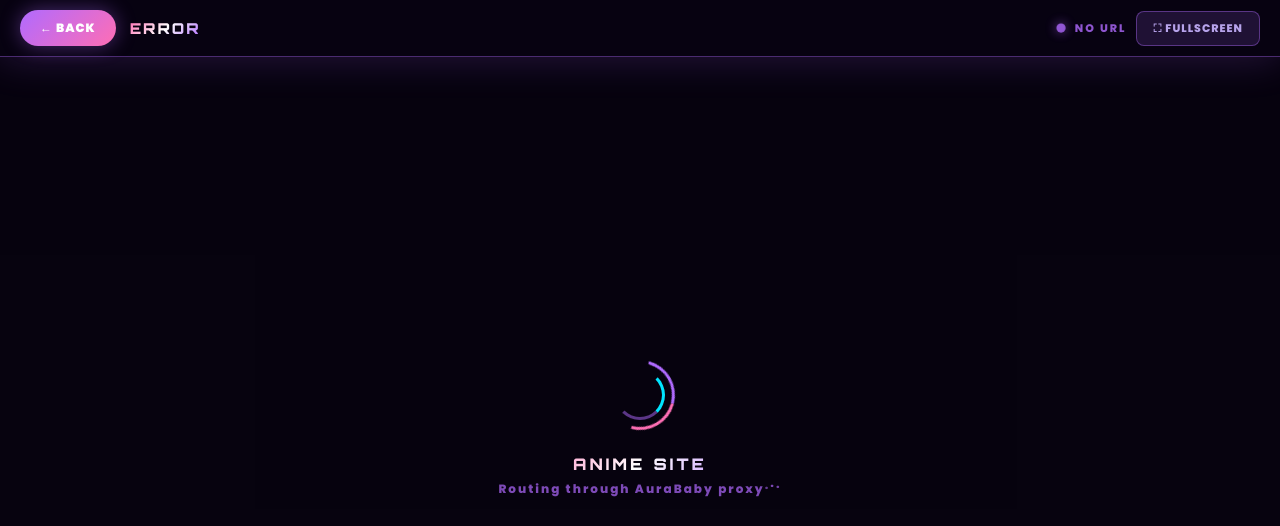
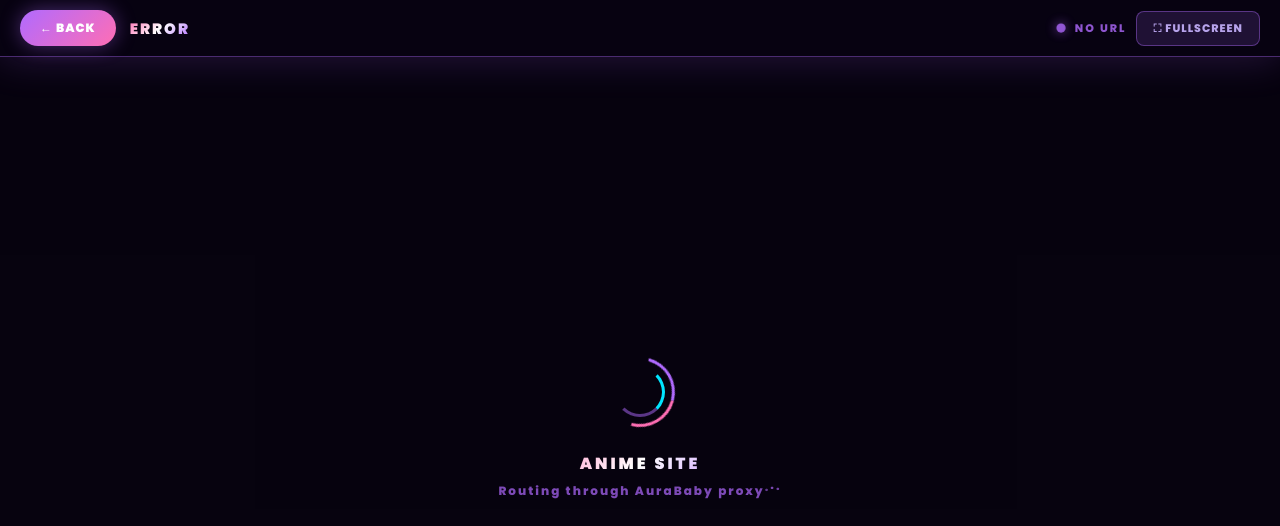
Before and after one commit to DeviousDerrick/Aurababyanimelauncher, a website: page public/viewer.html in a window 1280 px wide. Shown: the top 526 px of the page. Drawn offline with Linux system fonts and the light colour scheme.

Commit message:
Update public/viewer.html

```diff
--- a/public/viewer.html
+++ b/public/viewer.html
@@ -4,7 +4,7 @@
   <meta charset="UTF-8"/>
   <meta name="viewport" content="width=device-width, initial-scale=1"/>
   <title>AuraBaby Viewer</title>
-  <link href="https://fonts.googleapis.com/css2?family=Poppins:wght@700;800;900&family=Orbitron:wght@700;900&display=swap" rel="stylesheet">
+  <link href="https://fonts.googleapis.com/css2?family=Poppins:wght@800;900&display=swap" rel="stylesheet">
   <style>
     *, *::before, *::after { box-sizing: border-box; margin: 0; padding: 0; }
 
@@ -62,7 +62,6 @@
     }
 
     .bar-title {
-      font-family: 'Orbitron', sans-serif;
       font-size: 15px;
       font-weight: 900;
       letter-spacing: 2px;
@@ -192,7 +191,6 @@
     }
 
     .loading-text h3 {
-      font-family: 'Orbitron', sans-serif;
       font-size: 16px;
       font-weight: 900;
       letter-spacing: 3px;
```
